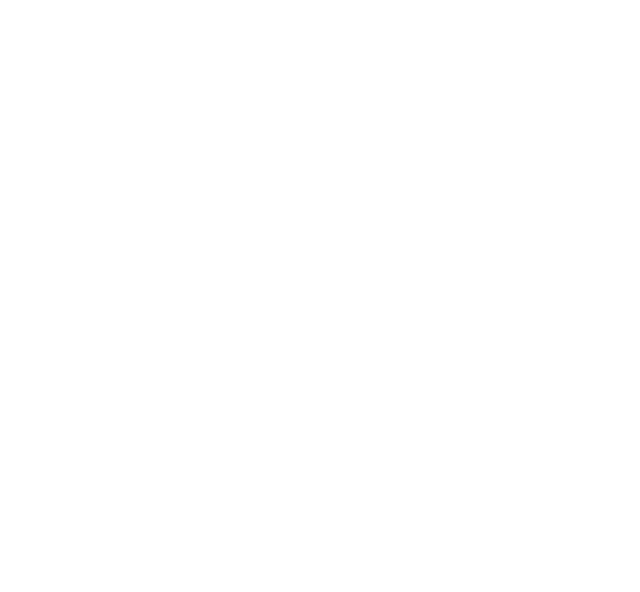
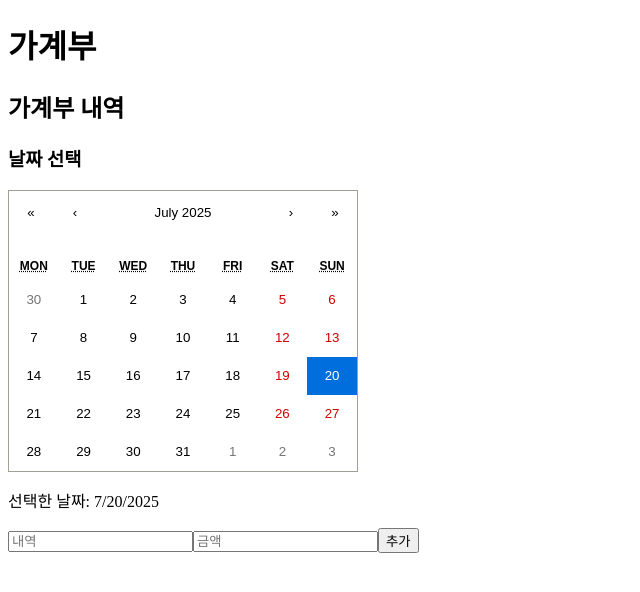
Before and after one commit to tomato-data/household_ledger, a React (Vite) app: page / in a window 1280 px wide. Shown: the top 592 px of the page, without its empty margins (0-640 px from the left). Built offline with nearby package versions, Linux system fonts and the light colour scheme.

Commit message:
Feat: Add Calendar component

```diff
--- a/src/components/CalendarBox.jsx
+++ b/src/components/CalendarBox.jsx
@@ -1,4 +1,4 @@
-import React from 'react';
+import React, { useState } from 'react';
 import Calendar from 'react-calendar';
 import 'react-calendar/dist/Calendar.css';
 
@@ -8,7 +8,7 @@
     return (
         <div>
             <h3>날짜 선택</h3>
-            <Claendar onChange={setValue} value={value} />
+            <Calendar onChange={setValue} value={value} />
             <p>선택한 날짜: {value.toLocaleDateString()}</p>
         </div>
     )
--- a/src/main.jsx
+++ b/src/main.jsx
@@ -5,4 +5,8 @@
 import ReactDOM from 'react-dom/client';
 import App from './App';
 
-ReactDOM.createRoot(document.getElementById('root'))
+ReactDOM.createRoot(document.getElementById('root')).render(
+    <React.StrictMode>
+        <App />
+    </React.StrictMode>
+)
--- a/src/pages/Home.jsx
+++ b/src/pages/Home.jsx
@@ -1,4 +1,5 @@
 import React, { useState} from 'react';
+import CalendarBox from '../components/CalendarBox';
 import TransactionForm from '../components/TransactionForm';
 import TransactionList from '../components/TransactionList';
 
```
